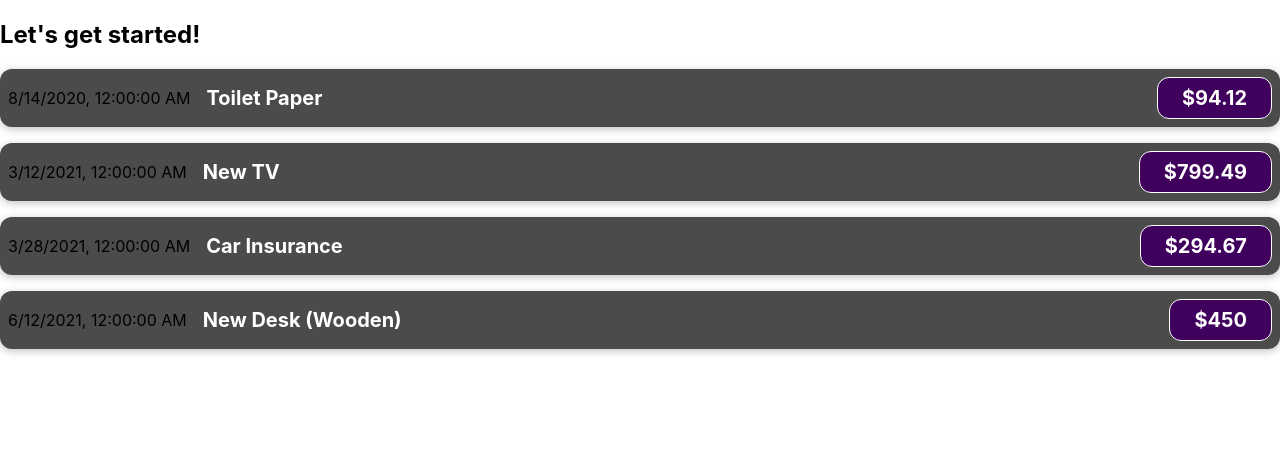
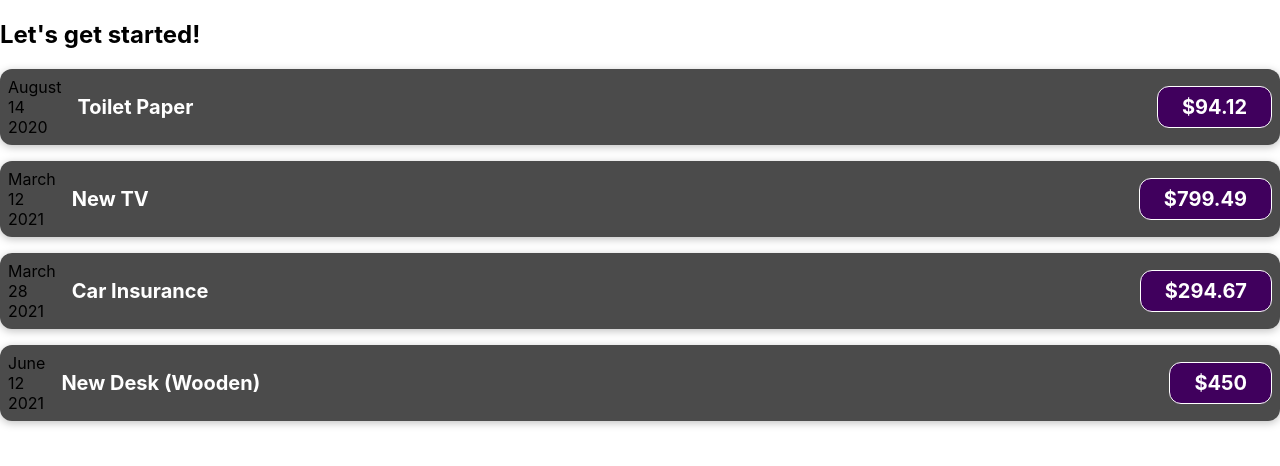
Before and after one commit to jaggerabney/ReactJS-Udemy-Course, a React (Create React App) app in the folder react-complete-guide/: page / in a window 1280 px wide. Shown: the top 466 px of the page. Built offline with nearby package versions, Linux system fonts and the light colour scheme.

Commit message:
changed how ExpenseItem's date is displayed

```diff
--- a/react-complete-guide/src/components/ExpenseItem.js
+++ b/react-complete-guide/src/components/ExpenseItem.js
@@ -16,9 +16,17 @@
   // data can be passed to components
   // this is done via "props", which are essentially
   // custom HTML attributes
+  const month = props.date.toLocaleString("en-US", { month: "long" });
+  const day = props.date.toLocaleString("en-US", { day: "2-digit" });
+  const year = props.date.getFullYear();
+
   return (
     <div className="expense-item">
-      <div>{props.date.toLocaleString()}</div>
+      <div>
+        <div>{month}</div>
+        <div>{day}</div>
+        <div>{year}</div>
+      </div>
       <div className="expense-item__description">
         <h2>{props.title}</h2>
         <div className="expense-item__price">${props.amount}</div>
```
Also changed, not shown: react-complete-guide/src/App.js (line endings or trailing spaces).
